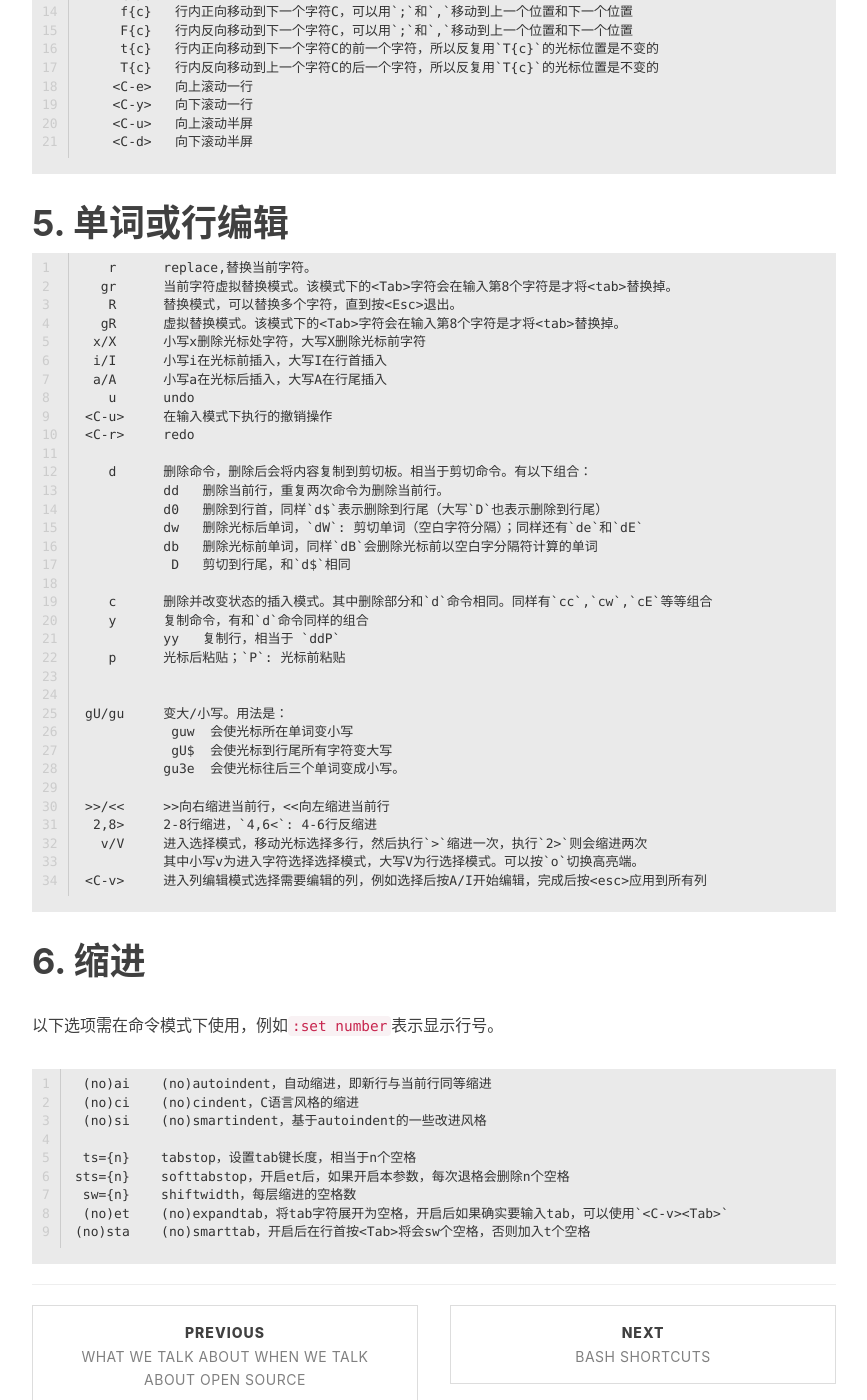
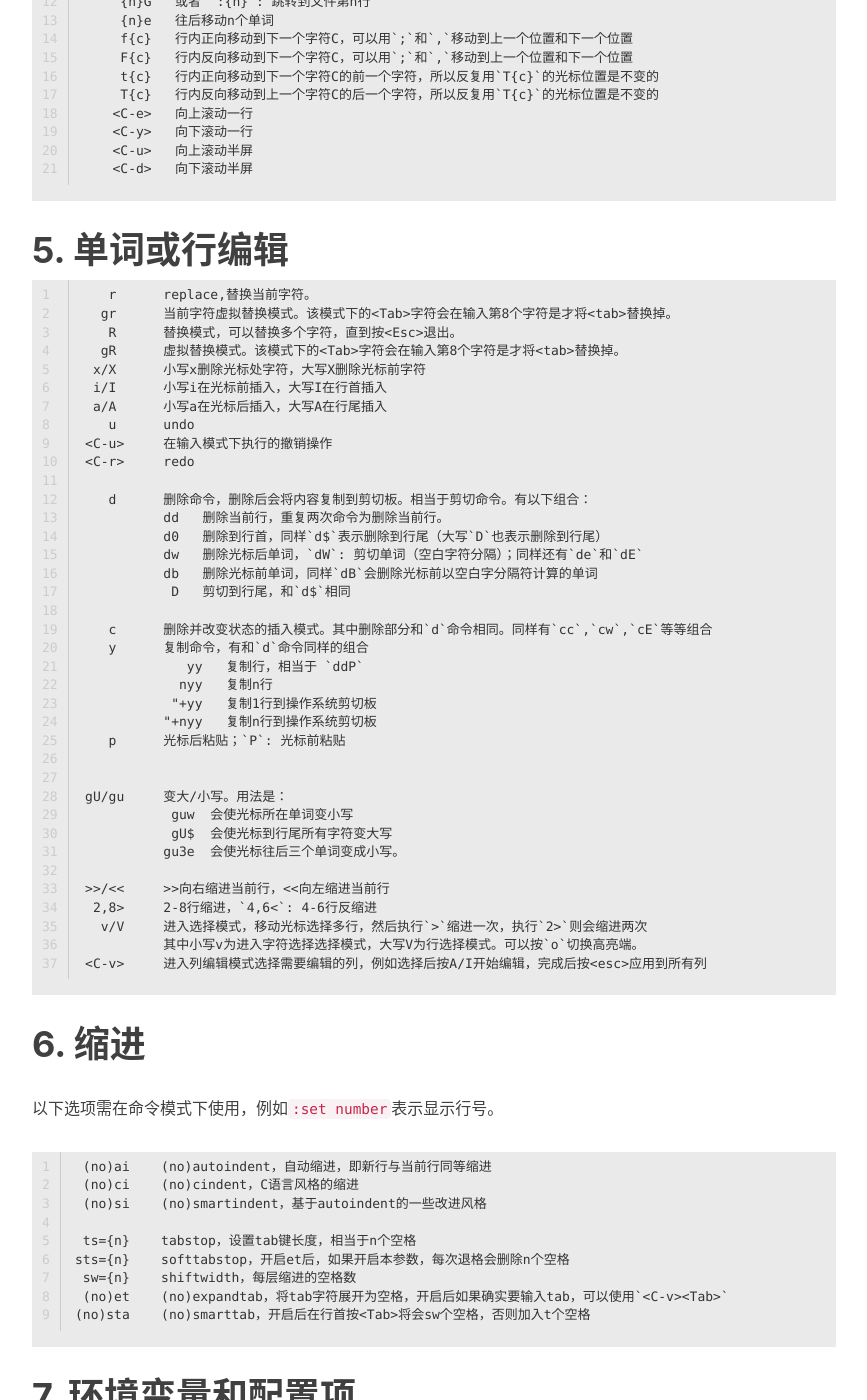
Before and after one commit to kimiazhu/kimiazhu.github.io, a Jekyll site: the page built from _posts/2016-05-16-vim_faq.markdown, in a window 1280 px wide and 1400 px high, scrolled down 4911 px. Shown: the whole window, without its empty margins (233-1100 px from the left). Built offline with Jekyll 4.4.1, drawn with Linux system fonts in a browser that asks for light colours; nearby versions of some CDN libraries; comment, search, counter and statistics services are not loaded; some of the changed text lies outside the part shown.

Commit message:
more content

```diff
--- a/_posts/2016-05-16-vim_faq.markdown
+++ b/_posts/2016-05-16-vim_faq.markdown
@@ -197,7 +197,10 @@ vim -p file1 file2 file3
 
 	   c      删除并改变状态的插入模式。其中删除部分和`d`命令相同。同样有`cc`,`cw`,`cE`等等组合
 	   y      复制命令，有和`d`命令同样的组合
-	          yy   复制行，相当于 `ddP`
+	             yy   复制行，相当于 `ddP`
+	            nyy   复制n行
+	           "+yy   复制1行到操作系统剪切板
+	          "+nyy   复制n行到操作系统剪切板
 	   p      光标后粘贴；`P`: 光标前粘贴
 
 
@@ -225,3 +228,9 @@ vim -p file1 file2 file3
 	 sw={n}    shiftwidth，每层缩进的空格数
 	 (no)et    (no)expandtab，将tab字符展开为空格，开启后如果确实要输入tab，可以使用`<C-v><Tab>`
 	(no)sta    (no)smarttab，开启后在行首按<Tab>将会sw个空格，否则加入t个空格
+
+# 7. 环境变量和配置项
+
+	:echo $VIMRUNTIME    查看vim环境变量$VIMRUNTIME的值
+	:set fileencodings?  查看fileencodings配置项的值
+	:set history=200     设置history配置项的值（该值默认为20）
```
